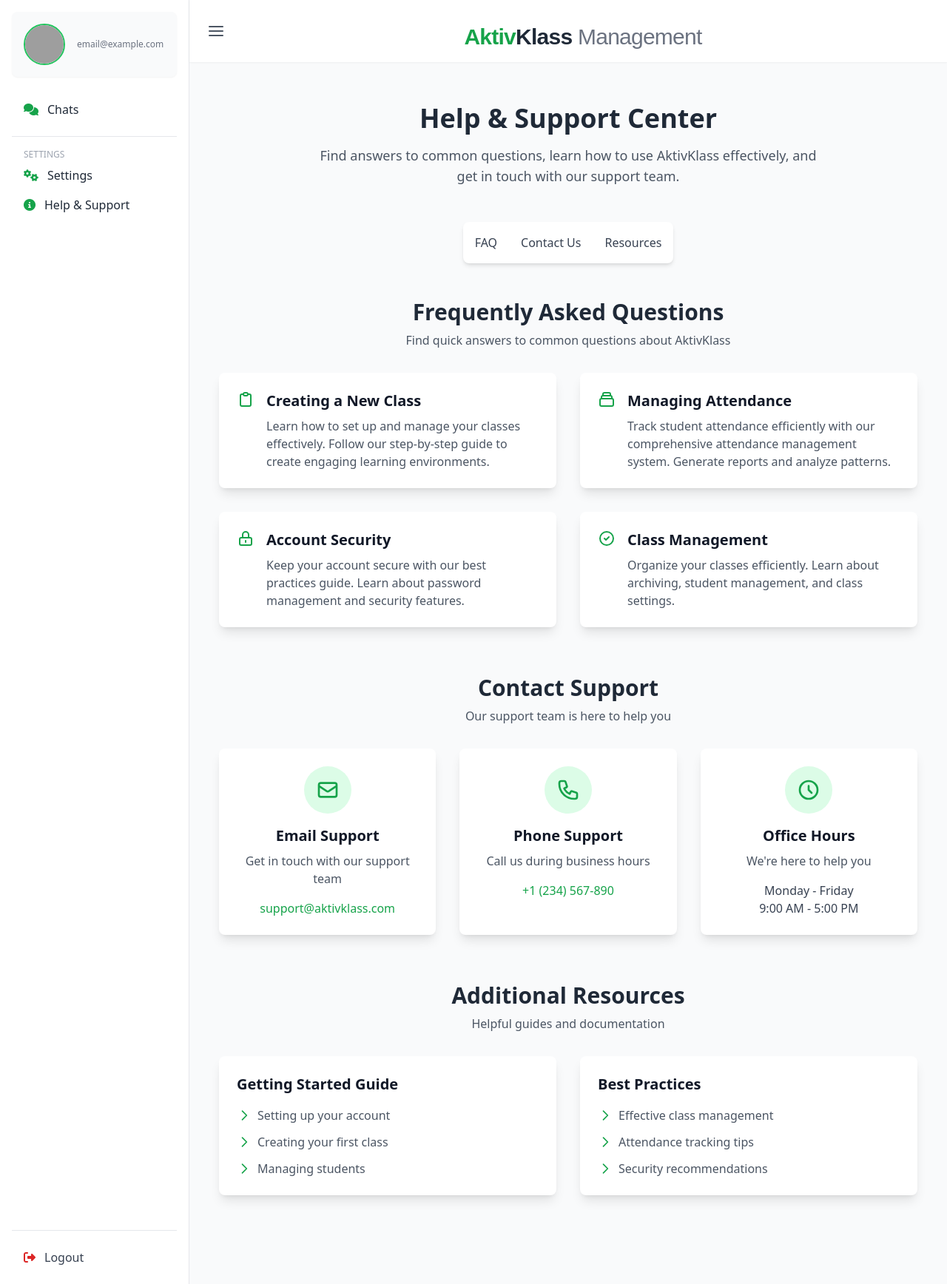
After one commit to jomeamparo/aktivklass_csit327_g01, a Django app: template templates/help_and_support/help_support.html in a window 1280 px wide. The commit adds this page. Shown: the whole page at 74% size. Run offline with Django 5.2, Linux system fonts and the light colour scheme; the template is opened without the code that fills it, so the values that code supplies are empty; some libraries are stand-ins or nearby versions; grey boxes are pictures that could not be loaded.

Commit message:
feature/help_and_support_teacher/setup

```diff
--- a/aktivklass/settings.py
+++ b/aktivklass/settings.py
@@ -63,6 +63,7 @@
     'analytics',
     'chat_screen',
     'edit_faculty',
+    'help_and_support',
 
     'edit_admin',
     'tailwind',
--- a/aktivklass/urls.py
+++ b/aktivklass/urls.py
@@ -45,4 +45,5 @@
     path('analytics/', include('analytics.urls')),
     path('chat/', include('chat_screen.urls')),
     path('teacher_student/', include('teacher_student.urls')),
+    path('help_and_support/', include('help_and_support.urls')),
 ]
--- a/archived_classes/urls.py
+++ b/archived_classes/urls.py
@@ -1,7 +1,8 @@
 from django.urls import path
-from .views import archived_classes, delete_archived_class
+from .views import archived_classes, delete_archived_class, unarchive_class
 
 urlpatterns = [
     path('', archived_classes, name='archived_classes'),
-    path('class/<int:class_id>/delete/', delete_archived_class, name='delete_archived_class')
+    path('class/<int:class_id>/delete/', delete_archived_class, name='delete_archived_class'),
+    path('classes/<int:class_id>/unarchive/', unarchive_class, name='unarchive_class')
 ]
--- a/help_and_support/urls.py
+++ b/help_and_support/urls.py
@@ -1,6 +1,6 @@
 from django.urls import path
-from .views import help_and_support_view
+from .views import help_and_support
 
 urlpatterns = [
-    path('', help_and_support_view, name='help_and_support'),
+    path('', help_and_support, name='help_and_support')
 ]
--- a/templates/core/main.html
+++ b/templates/core/main.html
@@ -126,8 +126,6 @@
             <span>Settings</span>
           </a>
           <a href="{% url 'help_and_support' %}" class="flex items-center gap-3 px-4 py-2 rounded-lg hover:bg-green-50 hover:text-green-700 transition">
-          </a>
-          <a href="#" class="flex items-center gap-3 px-4 py-2 rounded-lg hover:bg-green-50 hover:text-green-700 transition duration-200">
             <i class="fas fa-info-circle text-green-600"></i>
             <span>Help & Support</span>
           </a>
--- /dev/null
+++ b/templates/help_and_support/help_support.html
@@ -0,0 +1,219 @@
+{% extends 'core/main.html' %}
+
+{% block title %}Help & Support{% endblock %}
+
+{% block content %}
+<div class="container mx-auto px-4 py-8">
+    <!-- Header Section -->
+    <div class="text-center mb-12">
+        <h1 class="text-4xl font-bold text-gray-800 mb-4">Help & Support Center</h1>
+        <p class="text-lg text-gray-600 max-w-2xl mx-auto">Find answers to common questions, learn how to use AktivKlass effectively, and get in touch with our support team.</p>
+    </div>
+
+    <!-- Navigation Menu -->
+    <div class="flex justify-center mb-12">
+        <nav class="bg-white rounded-lg shadow-md p-4">
+            <ul class="flex space-x-8">
+                <li><a href="#faq" class="text-gray-700 hover:text-green-600 font-medium">FAQ</a></li>
+                <li><a href="#contact" class="text-gray-700 hover:text-green-600 font-medium">Contact Us</a></li>
+                <li><a href="#resources" class="text-gray-700 hover:text-green-600 font-medium">Resources</a></li>
+            </ul>
+        </nav>
+    </div>
+
+    <!-- FAQ Section -->
+    <section id="faq" class="mb-16">
+        <div class="text-center mb-8">
+            <h2 class="text-3xl font-bold text-gray-800 mb-2">Frequently Asked Questions</h2>
+            <p class="text-gray-600">Find quick answers to common questions about AktivKlass</p>
+        </div>
+        <div class="grid grid-cols-1 md:grid-cols-2 gap-8">
+            <div class="bg-white rounded-lg shadow-lg p-6 transition-transform hover:scale-105">
+                <div class="flex items-start">
+                    <div class="flex-shrink-0">
+                        <svg class="h-6 w-6 text-green-600" fill="none" viewBox="0 0 24 24" stroke="currentColor">
+                            <path stroke-linecap="round" stroke-linejoin="round" stroke-width="2" d="M9 5H7a2 2 0 00-2 2v12a2 2 0 002 2h10a2 2 0 002-2V7a2 2 0 00-2-2h-2M9 5a2 2 0 002 2h2a2 2 0 002-2M9 5a2 2 0 012-2h2a2 2 0 012 2" />
+                        </svg>
+                    </div>
+                    <div class="ml-4">
+                        <h3 class="text-xl font-semibold text-gray-900 mb-2">Creating a New Class</h3>
+                        <p class="text-gray-600">Learn how to set up and manage your classes effectively. Follow our step-by-step guide to create engaging learning environments.</p>
+                    </div>
+                </div>
+            </div>
+
+            <div class="bg-white rounded-lg shadow-lg p-6 transition-transform hover:scale-105">
+                <div class="flex items-start">
+                    <div class="flex-shrink-0">
+                        <svg class="h-6 w-6 text-green-600" fill="none" viewBox="0 0 24 24" stroke="currentColor">
+                            <path stroke-linecap="round" stroke-linejoin="round" stroke-width="2" d="M19 11H5m14 0a2 2 0 012 2v6a2 2 0 01-2 2H5a2 2 0 01-2-2v-6a2 2 0 012-2m14 0V9a2 2 0 00-2-2M5 11V9a2 2 0 012-2m0 0V5a2 2 0 012-2h6a2 2 0 012 2v2M7 7h10" />
+                        </svg>
+                    </div>
+                    <div class="ml-4">
+                        <h3 class="text-xl font-semibold text-gray-900 mb-2">Managing Attendance</h3>
+                        <p class="text-gray-600">Track student attendance efficiently with our comprehensive attendance management system. Generate reports and analyze patterns.</p>
+                    </div>
+                </div>
+            </div>
+
+            <div class="bg-white rounded-lg shadow-lg p-6 transition-transform hover:scale-105">
+                <div class="flex items-start">
+                    <div class="flex-shrink-0">
+                        <svg class="h-6 w-6 text-green-600" fill="none" viewBox="0 0 24 24" stroke="currentColor">
+                            <path stroke-linecap="round" stroke-linejoin="round" stroke-width="2" d="M12 15v2m-6 4h12a2 2 0 002-2v-6a2 2 0 00-2-2H6a2 2 0 00-2 2v6a2 2 0 002 2zm10-10V7a4 4 0 00-8 0v4h8z" />
+                        </svg>
+                    </div>
+                    <div class="ml-4">
+                        <h3 class="text-xl font-semibold text-gray-900 mb-2">Account Security</h3>
+                        <p class="text-gray-600">Keep your account secure with our best practices guide. Learn about password management and security features.</p>
+                    </div>
+                </div>
+            </div>
+
+            <div class="bg-white rounded-lg shadow-lg p-6 transition-transform hover:scale-105">
+                <div class="flex items-start">
+                    <div class="flex-shrink-0">
+                        <svg class="h-6 w-6 text-green-600" fill="none" viewBox="0 0 24 24" stroke="currentColor">
+                            <path stroke-linecap="round" stroke-linejoin="round" stroke-width="2" d="M9 12l2 2 4-4m6 2a9 9 0 11-18 0 9 9 0 0118 0z" />
+                        </svg>
+                    </div>
+                    <div class="ml-4">
+                        <h3 class="text-xl font-semibold text-gray-900 mb-2">Class Management</h3>
+                        <p class="text-gray-600">Organize your classes efficiently. Learn about archiving, student management, and class settings.</p>
+                    </div>
+                </div>
+            </div>
+        </div>
+    </section>
+
+    <!-- Contact Support Section -->
+    <section id="contact" class="mb-16">
+        <div class="text-center mb-8">
+            <h2 class="text-3xl font-bold text-gray-800 mb-2">Contact Support</h2>
+            <p class="text-gray-600">Our support team is here to help you</p>
+        </div>
+        <div class="grid grid-cols-1 md:grid-cols-3 gap-8">
+            <div class="bg-white rounded-lg shadow-lg p-6 text-center">
+                <div class="bg-green-100 rounded-full p-4 w-16 h-16 mx-auto mb-4">
+                    <svg class="h-8 w-8 text-green-600 mx-auto" fill="none" viewBox="0 0 24 24" stroke="currentColor">
+                        <path stroke-linecap="round" stroke-linejoin="round" stroke-width="2" d="M3 8l7.89 5.26a2 2 0 002.22 0L21 8M5 19h14a2 2 0 002-2V7a2 2 0 00-2-2H5a2 2 0 00-2 2v10a2 2 0 002 2z" />
+                    </svg>
+                </div>
+                <h3 class="text-xl font-semibold text-gray-900 mb-2">Email Support</h3>
+                <p class="text-gray-600 mb-4">Get in touch with our support team</p>
+                <a href="mailto:support@aktivklass.com" class="text-green-600 hover:text-green-700 font-medium">support@aktivklass.com</a>
+            </div>
+
+            <div class="bg-white rounded-lg shadow-lg p-6 text-center">
+                <div class="bg-green-100 rounded-full p-4 w-16 h-16 mx-auto mb-4">
+                    <svg class="h-8 w-8 text-green-600 mx-auto" fill="none" viewBox="0 0 24 24" stroke="currentColor">
+                        <path stroke-linecap="round" stroke-linejoin="round" stroke-width="2" d="M3 5a2 2 0 012-2h3.28a1 1 0 01.948.684l1.498 4.493a1 1 0 01-.502 1.21l-2.257 1.13a11.042 11.042 0 005.516 5.516l1.13-2.257a1 1 0 011.21-.502l4.493 1.498a1 1 0 01.684.949V19a2 2 0 01-2 2h-1C9.716 21 3 14.284 3 6V5z" />
+                    </svg>
+                </div>
+                <h3 class="text-xl font-semibold text-gray-900 mb-2">Phone Support</h3>
+                <p class="text-gray-600 mb-4">Call us during business hours</p>
+                <a href="tel:+1234567890" class="text-green-600 hover:text-green-700 font-medium">+1 (234) 567-890</a>
+            </div>
+
+            <div class="bg-white rounded-lg shadow-lg p-6 text-center">
+                <div class="bg-green-100 rounded-full p-4 w-16 h-16 mx-auto mb-4">
+                    <svg class="h-8 w-8 text-green-600 mx-auto" fill="none" viewBox="0 0 24 24" stroke="currentColor">
+                        <path stroke-linecap="round" stroke-linejoin="round" stroke-width="2" d="M12 8v4l3 3m6-3a9 9 0 11-18 0 9 9 0 0118 0z" />
+                    </svg>
+                </div>
+                <h3 class="text-xl font-semibold text-gray-900 mb-2">Office Hours</h3>
+                <p class="text-gray-600 mb-4">We're here to help you</p>
+                <p class="text-gray-700">Monday - Friday<br>9:00 AM - 5:00 PM</p>
+            </div>
+        </div>
+    </section>
+
+    <!-- Resources Section -->
+    <section id="resources" class="mb-16">
+        <div class="text-center mb-8">
+            <h2 class="text-3xl font-bold text-gray-800 mb-2">Additional Resources</h2>
+            <p class="text-gray-600">Helpful guides and documentation</p>
+        </div>
+        <div class="grid grid-cols-1 md:grid-cols-2 gap-8">
+            <div class="bg-white rounded-lg shadow-lg p-6">
+                <h3 class="text-xl font-semibold text-gray-900 mb-4">Getting Started Guide</h3>
+                <ul class="space-y-3 text-gray-600">
+                    <li class="flex items-center">
+                        <svg class="h-5 w-5 text-green-600 mr-2" fill="none" viewBox="0 0 24 24" stroke="currentColor">
+                            <path stroke-linecap="round" stroke-linejoin="round" stroke-width="2" d="M9 5l7 7-7 7" />
+                        </svg>
+                        Setting up your account
+                    </li>
+                    <li class="flex items-center">
+                        <svg class="h-5 w-5 text-green-600 mr-2" fill="none" viewBox="0 0 24 24" stroke="currentColor">
+                            <path stroke-linecap="round" stroke-linejoin="round" stroke-width="2" d="M9 5l7 7-7 7" />
+                        </svg>
+                        Creating your first class
+                    </li>
+                    <li class="flex items-center">
+                        <svg class="h-5 w-5 text-green-600 mr-2" fill="none" viewBox="0 0 24 24" stroke="currentColor">
+                            <path stroke-linecap="round" stroke-linejoin="round" stroke-width="2" d="M9 5l7 7-7 7" />
+                        </svg>
+                        Managing students
+                    </li>
+                </ul>
+            </div>
+            <div class="bg-white rounded-lg shadow-lg p-6">
+                <h3 class="text-xl font-semibold text-gray-900 mb-4">Best Practices</h3>
+                <ul class="space-y-3 text-gray-600">
+                    <li class="flex items-center">
+                        <svg class="h-5 w-5 text-green-600 mr-2" fill="none" viewBox="0 0 24 24" stroke="currentColor">
+                            <path stroke-linecap="round" stroke-linejoin="round" stroke-width="2" d="M9 5l7 7-7 7" />
+                        </svg>
+                        Effective class management
+                    </li>
+                    <li class="flex items-center">
+                        <svg class="h-5 w-5 text-green-600 mr-2" fill="none" viewBox="0 0 24 24" stroke="currentColor">
+                            <path stroke-linecap="round" stroke-linejoin="round" stroke-width="2" d="M9 5l7 7-7 7" />
+                        </svg>
+                        Attendance tracking tips
+                    </li>
+                    <li class="flex items-center">
+                        <svg class="h-5 w-5 text-green-600 mr-2" fill="none" viewBox="0 0 24 24" stroke="currentColor">
+                            <path stroke-linecap="round" stroke-linejoin="round" stroke-width="2" d="M9 5l7 7-7 7" />
+                        </svg>
+                        Security recommendations
+                    </li>
+                </ul>
+            </div>
+        </div>
+    </section>
+</div>
+
+<style>
+@keyframes float {
+  0%, 100% {
+    transform: translateY(0);
+  }
+  50% {
+    transform: translateY(-6px);
+  }
+}
+
+.animate-float {
+  animation: float 3s ease-in-out infinite;
+}
+
+.emboss-effect {
+  box-shadow:
+    inset 2px 2px 5px rgba(255, 255, 255, 0.7),
+    inset -2px -2px 5px rgba(0, 0, 0, 0.1);
+}
+
+.emboss-text {
+  text-shadow:
+    1px 1px 0 #fff,
+    -1px -1px 0 #999;
+}
+
+/* Smooth scrolling for anchor links */
+html {
+  scroll-behavior: smooth;
+}
+</style>
+{% endblock %}
```
Also changed, not shown: archived_classes/views.py (+10 -0 lines), help_and_support/views.py (+5 -4 lines), templates/archived_classes/archived_classes.html (+13 -1 lines).
